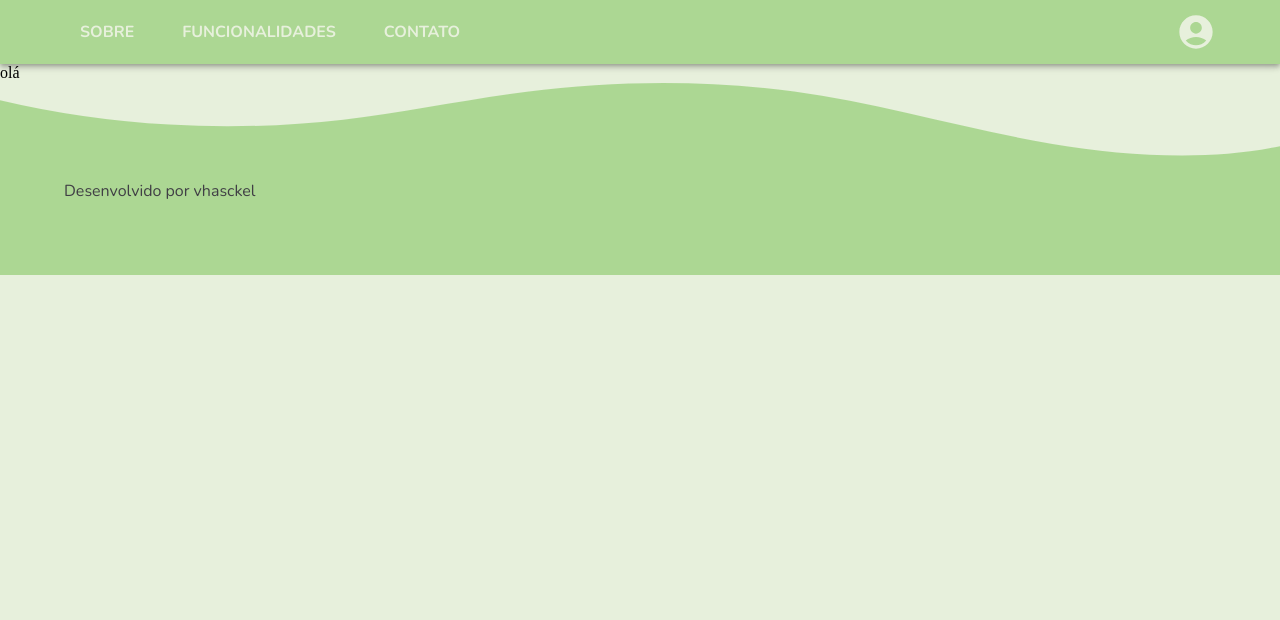
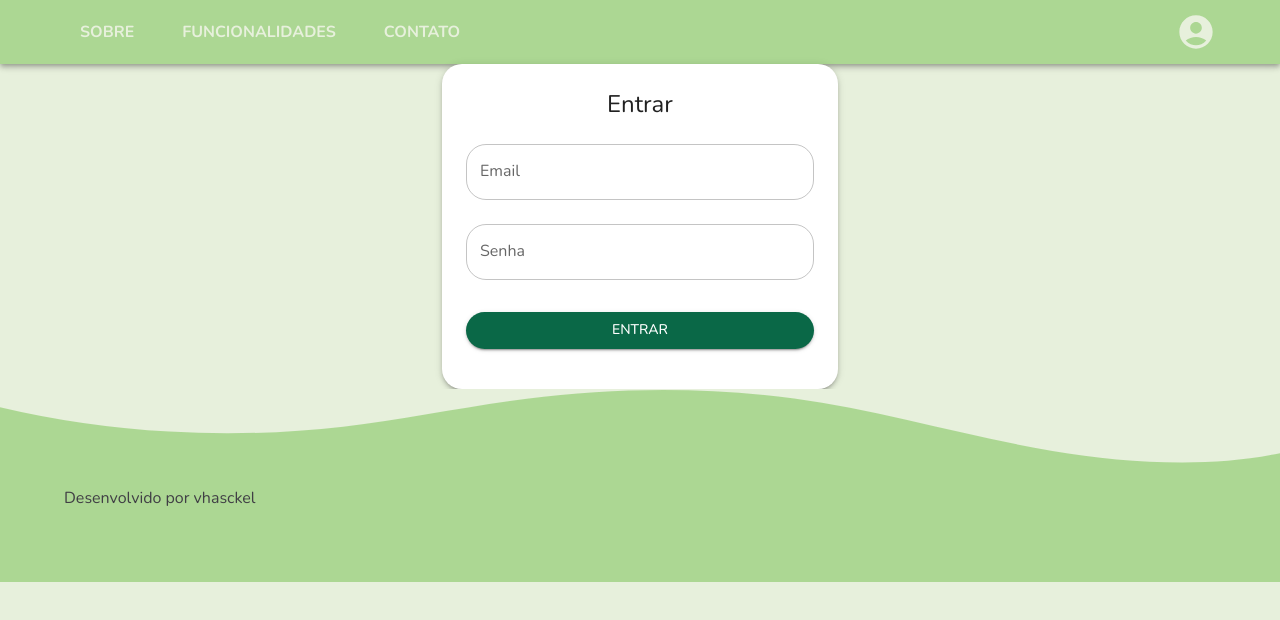
Before and after one commit to vhasckel/ecofriend, a React (Vite) app: page /login in a window 1280 px wide. Shown: the top 620 px of the page. Built offline with nearby package versions, Linux system fonts and the light colour scheme.

Commit message:
feat: estrutura do componente login

```diff
--- a/src/pages/Login/index.jsx
+++ b/src/pages/Login/index.jsx
@@ -1,7 +1,49 @@
 import React from "react";
+import {
+  TextField,
+  Button,
+  Container,
+  Typography,
+  Paper,
+  Box,
+} from "@mui/material";
 
 const Login = () => {
-  return <div>olá</div>;
+  return (
+    <Container component="main" maxWidth="xs">
+      <Paper elevation={3} sx={{ padding: 3 }}>
+        <Typography variant="h5" align="center">
+          Entrar
+        </Typography>
+        <Box component="form" sx={{ mt: 1 }}>
+          <TextField
+            margin="normal"
+            fullWidth
+            id="email"
+            name="email"
+            label="Email"
+            type="email"
+          />
+          <TextField
+            margin="normal"
+            fullWidth
+            id="password"
+            name="password"
+            label="Senha"
+            type="password"
+          />
+          <Button
+            fullWidth
+            variant="contained"
+            color="primary"
+            sx={{ mt: 3, mb: 2 }}
+          >
+            Entrar
+          </Button>
+        </Box>
+      </Paper>
+    </Container>
+  );
 };
 
 export default Login;
```
